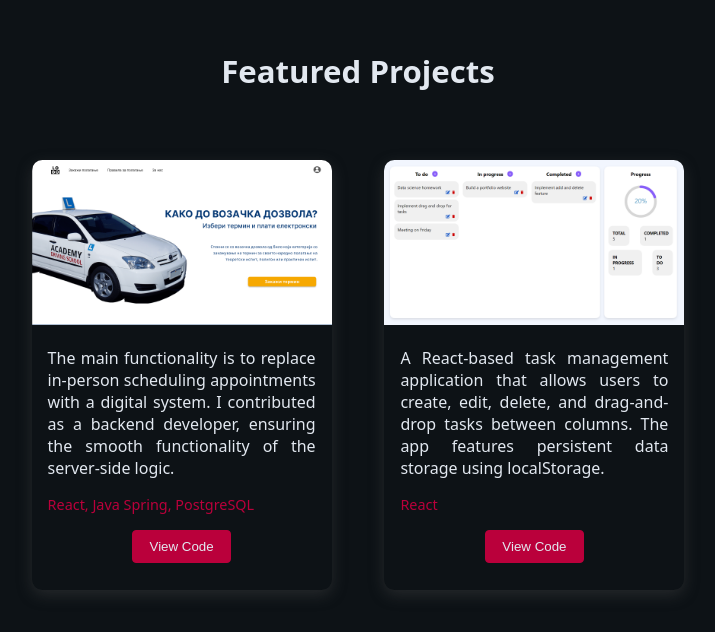
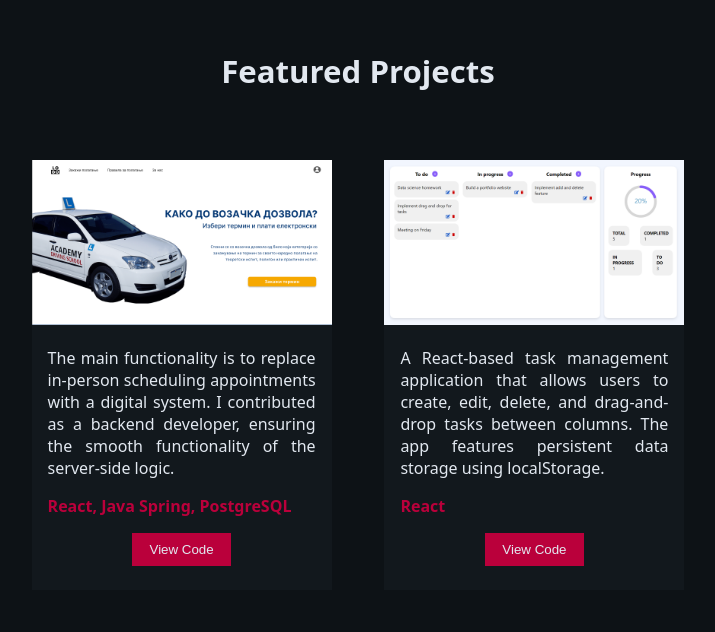
Before and after one commit to krstevskap/personal-website, a React (Create React App) app: page / in a window 1280 px wide. Shown: the part 1672-2304 px from the top of the page, without its empty margins (282-997 px from the left). Built offline with nearby package versions, Linux system fonts and the light colour scheme.

Commit message:
Modify card component styles

```diff
--- a/src/components/About/about.css
+++ b/src/components/About/about.css
@@ -32,3 +32,7 @@
     color: #ba003b;
     font-weight: 500;
 }
+
+.link:hover {
+    color: #dc0046;
+}
--- a/src/components/Card/card.css
+++ b/src/components/Card/card.css
@@ -2,20 +2,17 @@
     width: 300px;
     margin: 1rem;
     height: 430px;
-    border-radius: 0.5em;
-    box-shadow: rgba(82, 82, 82, 0.35) 0px 5px 15px;
+    background: #12181d;
 }
 
 .card-container:hover {
     transform: scale(1.1);
-    box-shadow: rgba(161, 161, 161, 0.35) 0px 5px 20px;
+    box-shadow: rgba(82, 82, 82, 0.35) 0px 5px 15px;
 }
 
 .card-img img {
     width: 100%;
     height: auto;
-    border-top-left-radius: 0.5em;
-    border-top-right-radius: 0.5em;
 }
 
 .card-content {
@@ -29,18 +26,16 @@
 }
 
 .card-technologies {
-    font-size: 0.9rem;
+    font-size: 1rem;
     color: #ba003b;
-    font-weight: 500;
+    font-weight: 600;
     margin-bottom: 1rem;
 }
 
 .card-button {
     background-color: #ba003b;
-    color: #ba003b;
     border: 1px solid #ba003b;
     padding: 0.5rem 1rem;
-    border-radius: 4px;
     cursor: pointer;
 }
 
```
